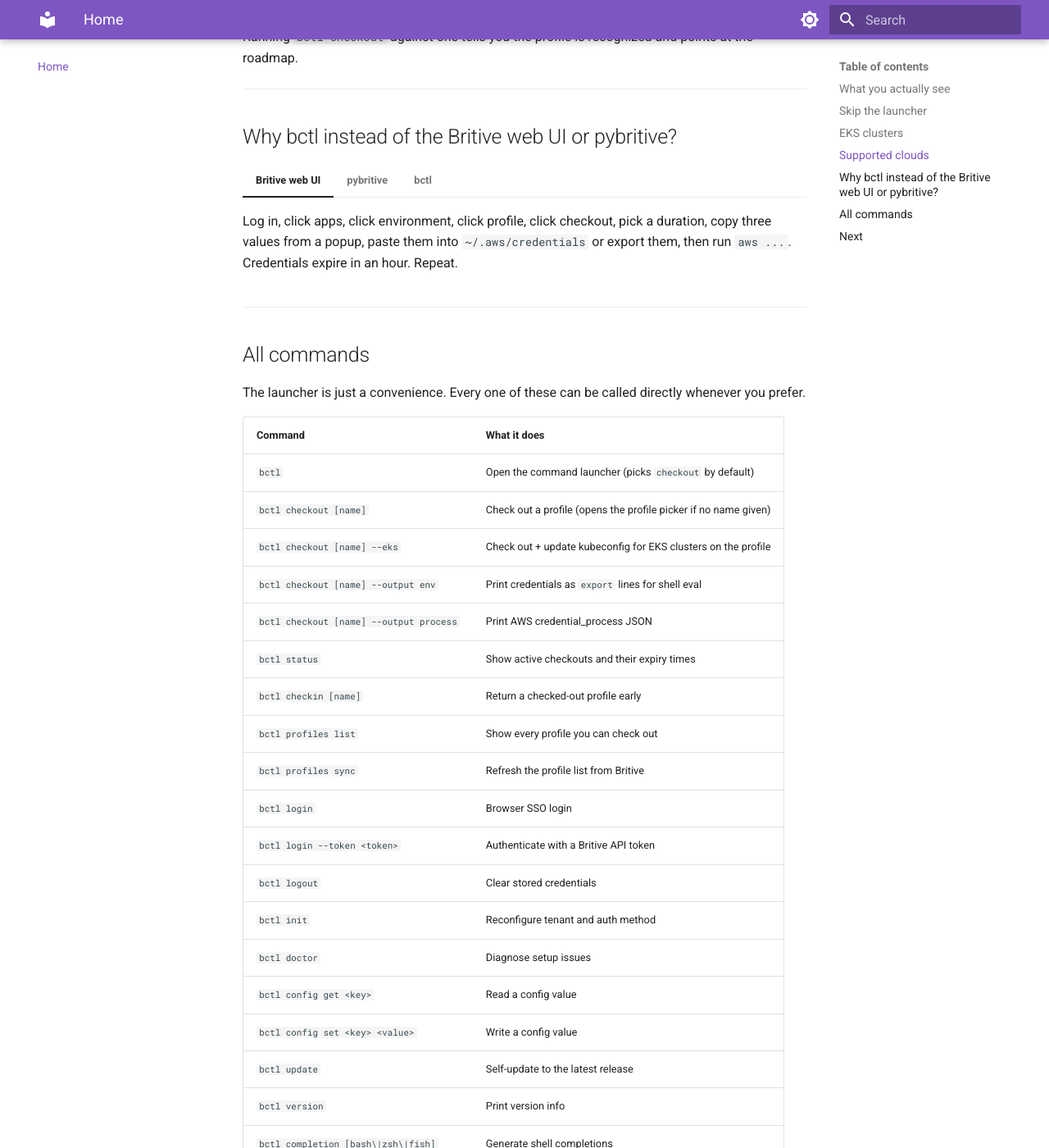
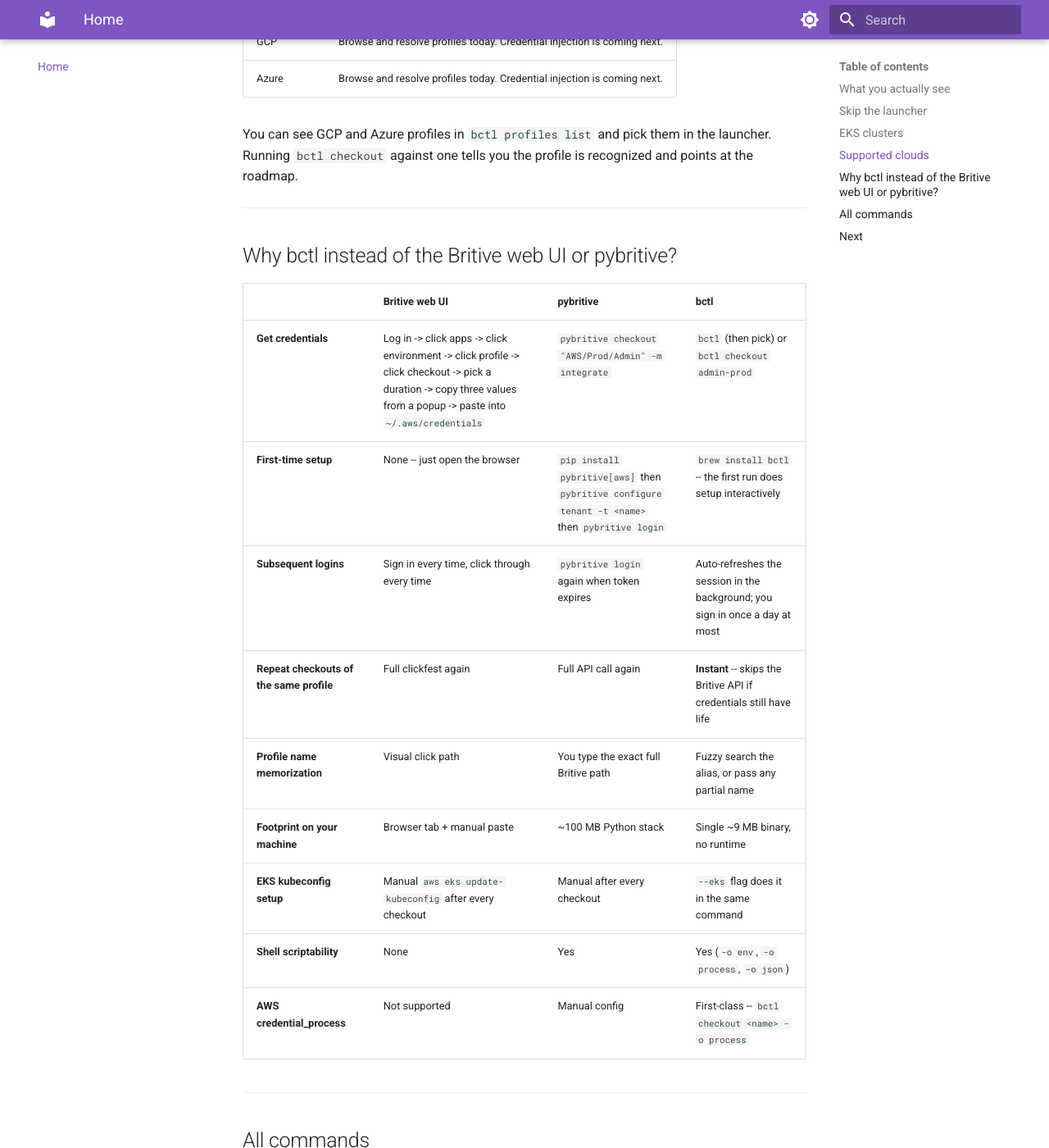
Before and after one commit to smichalabs/britivectl, an MkDocs documentation site: the page built from docs/docs/index.md, in a window 1280 px wide and 1400 px high, scrolled down 2446 px. Shown: the whole window at 82% size. Built offline with MkDocs 1.6.1 and Material for MkDocs 9.7.7, drawn with Linux system fonts in a browser that asks for light colours; some of the changed text lies outside the part shown.

Commit message:
docs: explain sessions/caching and replace comparison tabs with a table (#38)
Two long-standing gaps in the user-facing docs:

1. Nothing explained that bctl auto-refreshes the Britive session JWT
   in the background and skips the Britive API entirely on repeat
   checkouts of the same profile while the credentials are still
   fresh. New users had no way to know either feature existed.

2. The "Why bctl instead of pybritive or the web UI" section used
   pymdownx tabbed blocks, which hide the alternatives behind clicks.
   The whole point of the section is side-by-side comparison, so a
   table reads better than tabs.

Adds a dedicated docs/docs/sessions.md page covering JWT auto-refresh
on Bearer (SSO) tokens via requireToken, the 5-minute freshness buffer
on the per-profile checkout cache, where state lives, --force to bypass,
why env/process/json output modes always hit Britive, and cleanup
commands.

Wires the new page into mkdocs nav and adds short callouts/links from
README.md, docs/docs/index.md, and docs/docs/quickstart.md so users
encounter the concept early.

Replaces the index.md tabbed comparison block with a 9-row markdown
table covering: getting credentials, first-time setup, subsequent
logins, repeat checkouts, profile name memorization, footprint, EKS
kubeconfig, scriptability, AWS credential_process support.

````diff
--- a/docs/docs/index.md
+++ b/docs/docs/index.md
@@ -54,6 +54,9 @@ Type a few letters -- `admin prod`, `sandbox`, `data` -- the list narrows instan
 !!! tip "The very first run"
     On a brand-new machine with no config yet, bctl walks you through tenant setup and opens your browser to sign in the first time. It takes 20 seconds. Every run after that skips straight to the profile picker.
 
+!!! info "Sign in once, not every time"
+    bctl auto-refreshes your Britive session token in the background -- you don't run `bctl login` again until you actually need to. And if you check out the same profile twice in a row, the second one is instant: bctl skips the Britive API entirely as long as your existing credentials still have life. See [Sessions & caching](sessions.md) for the details.
+
 ---
 
 ## Skip the launcher
@@ -105,29 +108,17 @@ You can see GCP and Azure profiles in `bctl profiles list` and pick them in the
 
 ## Why bctl instead of the Britive web UI or pybritive?
 
-=== "Britive web UI"
-
-    Log in, click apps, click environment, click profile, click checkout, pick a duration, copy three values from a popup, paste them into `~/.aws/credentials` or export them, then run `aws ...`. Credentials expire in an hour. Repeat.
-
-=== "pybritive"
-
-    ```bash
-    pip install pybritive[aws]
-    pybritive configure tenant -t acme
-    pybritive login
-    pybritive checkout "AWS/Prod/Admin" -m integrate
-    aws s3 ls --profile dev
-    ```
-
-    Works, but you memorize and type the full Britive path every time, and you carry a ~100 MB Python stack.
-
-=== "bctl"
-
-    ```bash
-    bctl
-    ```
-
-    Then arrow keys or fuzzy search. Single 9 MB binary, no runtime, no paths to memorize.
+|  | Britive web UI | pybritive | **bctl** |
+|---|---|---|---|
+| **Get credentials** | Log in -> click apps -> click environment -> click profile -> click checkout -> pick a duration -> copy three values from a popup -> paste into `~/.aws/credentials` | `pybritive checkout "AWS/Prod/Admin" -m integrate` | `bctl` (then pick) or `bctl checkout admin-prod` |
+| **First-time setup** | None -- just open the browser | `pip install pybritive[aws]` then `pybritive configure tenant -t <name>` then `pybritive login` | `brew install bctl` -- the first run does setup interactively |
+| **Subsequent logins** | Sign in every time, click through every time | `pybritive login` again when token expires | Auto-refreshes the session in the background; you sign in once a day at most |
+| **Repeat checkouts of the same profile** | Full clickfest again | Full API call again | **Instant** -- skips the Britive API if credentials still have life |
+| **Profile name memorization** | Visual click path | You type the exact full Britive path | Fuzzy search the alias, or pass any partial name |
+| **Footprint on your machine** | Browser tab + manual paste | ~100 MB Python stack | Single ~9 MB binary, no runtime |
+| **EKS kubeconfig setup** | Manual `aws eks update-kubeconfig` after every checkout | Manual after every checkout | `--eks` flag does it in the same command |
+| **Shell scriptability** | None | Yes | Yes (`-o env`, `-o process`, `-o json`) |
+| **AWS credential_process** | Not supported | Manual config | First-class -- `bctl checkout <name> -o process` |
 
 ---
 
--- /dev/null
+++ b/docs/docs/sessions.md
@@ -0,0 +1,134 @@
+# Sessions and credential caching
+
+bctl is built around the idea that **you should sign in once a day at most**, and **repeat checkouts of the same profile should be instant**. Two independent mechanisms make that happen.
+
+You don't have to do anything to opt in -- both are on by default. This page exists so the behavior is not a black box when you wonder why bctl just opened your browser, or why a checkout returned in 50 milliseconds instead of calling Britive.
+
+---
+
+## 1. Britive session token (auto-refresh)
+
+When you run `bctl login` (or the very first `bctl` on a new machine), bctl opens your browser, you authenticate to Britive via SSO, and Britive hands back a JWT. bctl stores three things in your OS keychain:
+
+- the JWT itself
+- the token type (`Bearer` for SSO, `TOKEN` for an API token)
+- the expiry timestamp, decoded from the JWT's `exp` claim
+
+Every command that talks to Britive (`checkout`, `checkin`, `status`, `profiles sync`, `eks`) starts by calling an internal `requireToken` helper. That helper:
+
+1. Reads the token from the keychain.
+2. If it's a Bearer (SSO) token, compares the stored expiry to the current time.
+3. If the token is **still valid**, returns it immediately. The command continues.
+4. If the token is **expired**, prints `Session expired -- re-authenticating...`, re-opens your browser for SSO, stores the fresh JWT and new expiry, and continues with the new token.
+
+The result: **you do not run `bctl login` manually after the first time**. You sign in once, you keep using bctl all day, and when the JWT eventually expires the next command silently re-prompts your browser. There is no "your session has expired, please run bctl login" wall.
+
+!!! info "API tokens don't auto-refresh"
+    If you authenticated with `bctl login --token <token>` (the static API token form, typically used in CI), bctl does **not** try to refresh it. API tokens have no JWT `exp` claim, so bctl trusts them until Britive returns an auth error. Rotate them on your own schedule.
+
+### What you'll see
+
+```text
+$ bctl checkout aws-admin-prod
+Session expired -- re-authenticating...
+   (browser opens, you click through SSO)
+Checked out aws-admin-prod (expires in 4h)
+```
+
+The "session expired" line only appears at the boundary -- once per JWT lifetime. Every other invocation skips it entirely.
+
+---
+
+## 2. Profile credential cache (skip-if-fresh)
+
+The Britive session token is one thing. The **temporary cloud credentials** Britive hands you when you check out a profile are another. Those credentials live their full duration on Britive's side -- typically 4 hours for AWS -- and they're already written to `~/.aws/credentials`. There is no reason to ask Britive for them again before they expire.
+
+So bctl doesn't.
+
+### How it works
+
+After every successful `bctl checkout`, bctl writes a small JSON file:
+
+```text
+~/.cache/bctl/checkouts/<alias>.json
+```
+
+containing:
+
+```json
+{
+  "alias": "aws-admin-prod",
+  "transactionId": "txn-abc123",
+  "checkedOutAt": "2026-04-11T01:30:00Z",
+  "expiresAt": "2026-04-11T05:30:00Z"
+}
+```
+
+The next time you run `bctl checkout aws-admin-prod`, **before** calling Britive, bctl reads that file and checks: do these credentials have at least 5 minutes of life left?
+
+- **Yes** -> bctl prints `aws-admin-prod is already checked out (expires in 3h 47m)` and returns. **Zero Britive API calls.** The credentials are already in `~/.aws/credentials`. Your `aws s3 ls` works immediately.
+- **No** (file missing, expired, or within the 5-minute buffer) -> bctl does the full Britive checkout and writes a fresh state file.
+
+The 5-minute buffer exists so that downstream tools (kubectl, aws-cli, terraform) don't get handed credentials that are about to expire mid-operation.
+
+### Force a refresh
+
+If you actually want to talk to Britive -- for example, to get a fresh transaction ID, or to test your network path -- pass `--force` (or `-f`):
+
+```bash
+bctl checkout aws-admin-prod --force
+```
+
+This bypasses the freshness check and always calls the Britive API.
+
+### When the cache is bypassed automatically
+
+The skip-if-fresh path **only applies** to the default `awscreds` output format (writing to `~/.aws/credentials`). For the other output modes -- where the user clearly wants the actual credential values printed to stdout or piped to another tool -- bctl always calls Britive:
+
+| Output mode | Cache used? |
+|---|---|
+| `awscreds` (default for AWS profiles) | yes |
+| `env` (eval-able shell exports) | no |
+| `process` (AWS credential_process JSON) | no |
+| `json` (raw JSON to stdout) | no |
+
+This is why `eval "$(bctl checkout aws-admin-prod -o env)"` always feels slightly slower than the bare `bctl checkout aws-admin-prod`.
+
+### Releasing a checkout
+
+`bctl checkin <alias>` returns the checkout to Britive **and** removes the local state file. The next checkout will be a full Britive call, as expected.
+
+`bctl logout` removes the session JWT but **does not** wipe the per-profile cache files. If you want to start completely clean:
+
+```bash
+bctl logout
+rm -rf ~/.cache/bctl/checkouts
+```
+
+---
+
+## What `bctl status` shows
+
+`bctl status` reads the cache files (and Britive's `app-access-status` endpoint) and prints what is currently checked out, with how much life is left on each:
+
+```text
+ALIAS                  CLOUD  EXPIRES IN
+aws-admin-prod         aws    3h 47m
+gcp-admin-sandbox      gcp    1h 02m
+```
+
+This is the source of truth if you're trying to remember whether you already have credentials for a profile.
+
+---
+
+## Where things live
+
+| Thing | Where | What removes it |
+|---|---|---|
+| Session JWT + expiry | OS keychain (macOS Keychain, libsecret on Linux) | `bctl logout` |
+| Per-profile checkout state | `~/.cache/bctl/checkouts/<alias>.json` | `bctl checkin <alias>` |
+| AWS credentials (the actual ones) | `~/.aws/credentials` | overwritten on next checkout, or `bctl checkin` |
+| Profile catalog cache | `~/.cache/bctl/profiles.json` | `bctl profiles sync` (24h auto-refresh) |
+| bctl config | `~/.config/bctl/config.yaml` | `bctl init` rewrites it |
+
+Nothing about bctl writes to `~/.bctl/` (the early-version path). If you have one left over from an old install, bctl migrated it on first run and you can delete it.
--- a/mkdocs.yml
+++ b/mkdocs.yml
@@ -34,6 +34,7 @@ nav:
   - Home: index.md
   - Install: install.md
   - Quick Start: quickstart.md
+  - Sessions & caching: sessions.md
   - Configuration: configuration.md
   - Commands:
       - checkout: commands/checkout.md
````
Also changed, not shown: README.md (+2 -0 lines), docs/docs/quickstart.md (+3 -0 lines).
